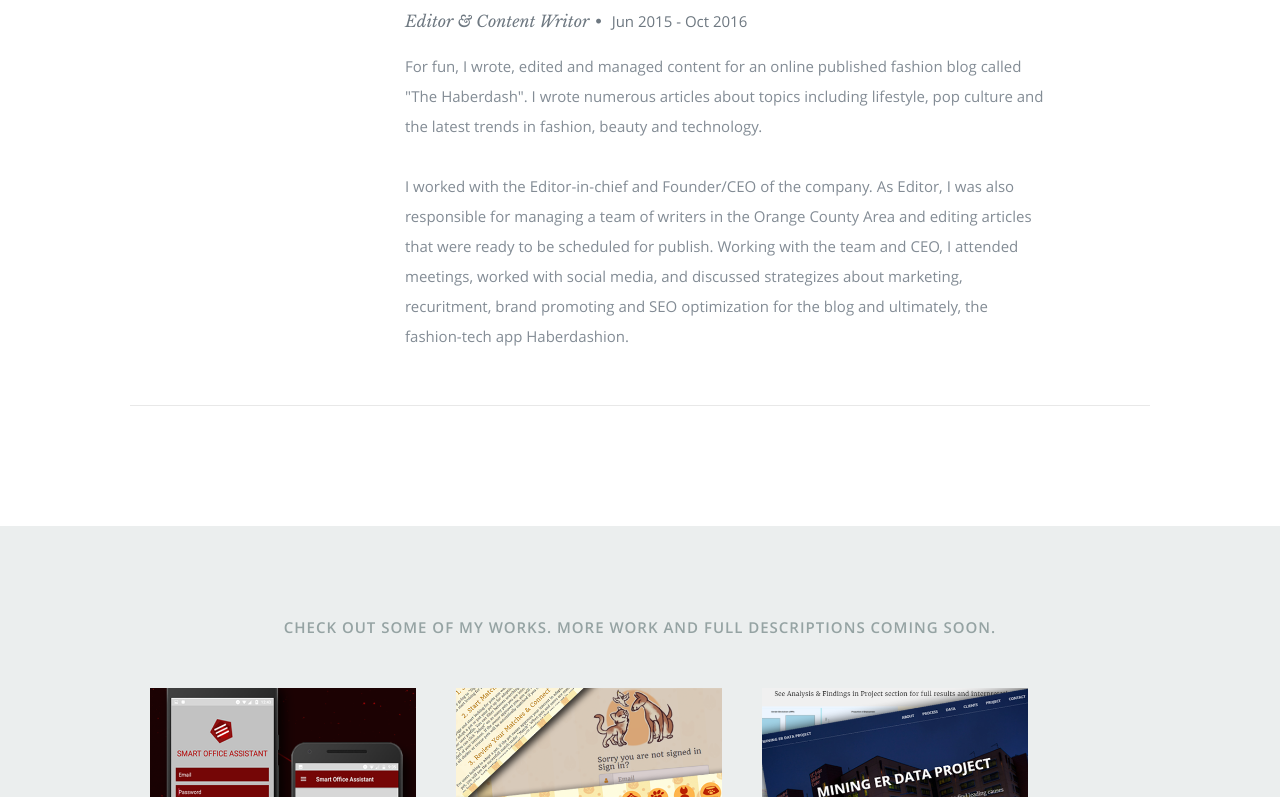
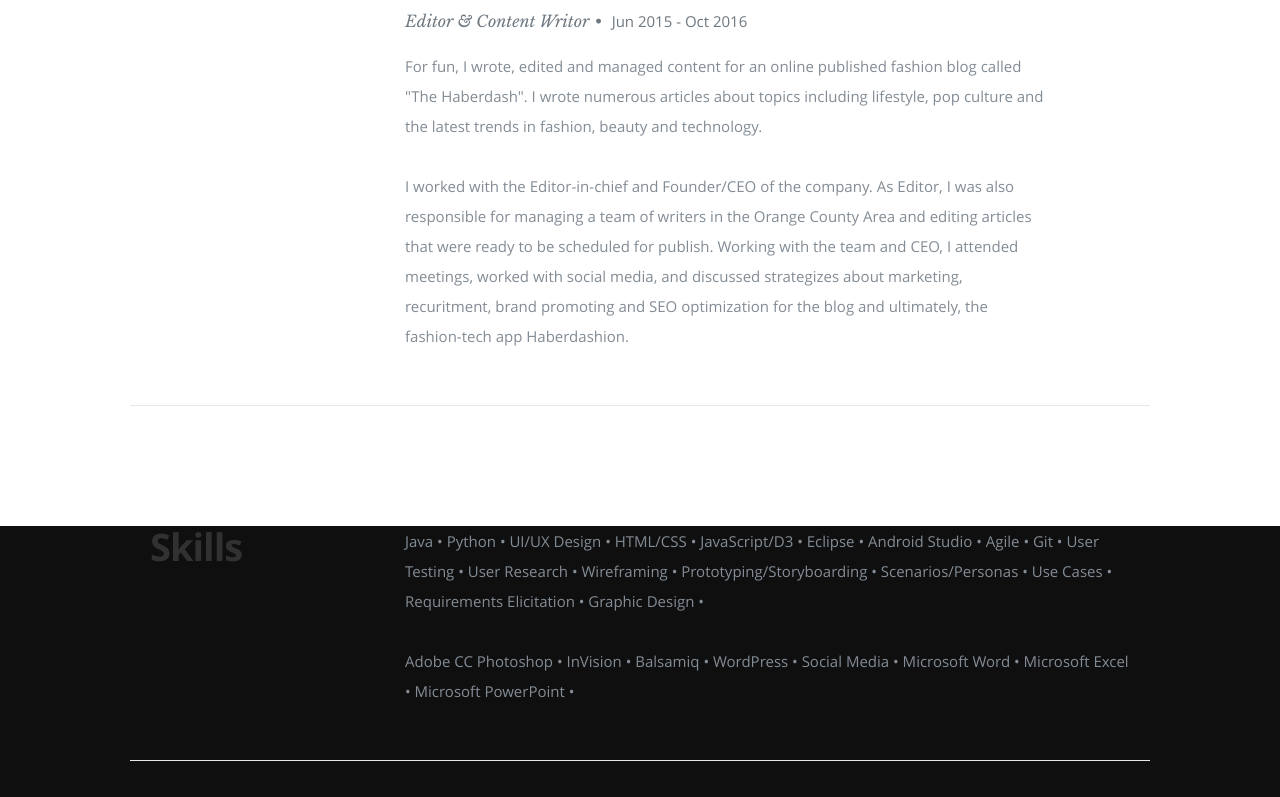
Before and after one commit to btschultze/btschultze.github.io, a plain HTML site: page index.html in a window 1280 px wide. Shown: the part 2003-2800 px from the top of the page. Drawn offline with nearby package versions, Linux system fonts and the light colour scheme.

Commit message:
Updated colors and skill section.

```diff
--- a/inc/css/layout.css
+++ b/inc/css/layout.css
@@ -116,8 +116,9 @@ header .scrolldown a {
    -moz-transition: all .3s ease-in-out;
    -o-transition: all .3s ease-in-out;
    transition: all .3s ease-in-out;
+   transition: all .3s ease-in-out;
 }
-header .scrolldown a:hover { color: #11ABB0; }
+header .scrolldown a:hover { color: #e67930; }
 
 /* primary navigation
 --------------------------------------------------------------------- */
@@ -194,7 +195,7 @@ ul#nav li.current a { color: #F06000; }
 }
 
 #about a, #about a:visited  { color: #fff; }
-#about a:hover, #about a:focus { color: #11ABB0; }
+#about a:hover, #about a:focus { color: #e67930; }
 
 #about h2 {
    font: 22px/30px 'opensans-bold', sans-serif;
@@ -242,7 +243,7 @@ ul#nav li.current a { color: #F06000; }
    overflow: hidden;
 }
 
-#resume a, #resume a:visited  { color: #11ABB0; }
+#resume a, #resume a:visited  { color: #e67930; }
 #resume a:hover, #resume a:focus { color: #313131; }
 
 #resume h1 {
@@ -251,7 +252,7 @@ ul#nav li.current a { color: #F06000; }
    letter-spacing: 1px;
 }
 #resume h1 span {
-   border-bottom: 3px solid #11ABB0;
+   border-bottom: 3px solid #e67930;
    padding-bottom: 6px;
 }
 #resume h3 {
@@ -284,6 +285,27 @@ ul#nav li.current a { color: #F06000; }
 /*----------------------------------------------*/
 /*	Skill Bars
 /*----------------------------------------------*/
+
+#skills {
+  background: #181818;
+   padding-top: 90px;
+   padding-bottom: 72px;
+   overflow: hidden;
+    color: #cecece;
+}
+
+#skills h1 {
+   font: 30px 'opensans-bold', sans-serif;
+   text-transform: uppercase;
+   letter-spacing: 1px;
+    color:#cecece;
+
+}
+#skills h1 span {
+   border-bottom: 3px solid #e67930;
+   padding-bottom: 6px;
+    color:white;
+}
 
 .bars {
 	width: 95%;
@@ -416,12 +438,12 @@ ul#nav li.current a { color: #F06000; }
    padding-bottom: 60px;
 }
 #portfolio h1 {
-   font: 15px/24px 'opensans-semibold', sans-serif;
+   font: 18px/27px 'opensans-semibold', sans-serif;
    text-transform: uppercase;
    letter-spacing: 1px;
    text-align: center;
    margin-bottom: 48px;
-   color: #95A3A3;
+   color: #313131;
 }
 
 /* Portfolio Content */
@@ -793,6 +815,8 @@ call-to-action .button {
    padding-bottom: 102px;
    color: #636363;
 }
+
+
 #contact .section-head { margin-bottom: 42px; }
 
 #contact a, #contact a:visited  { color: #11ABB0; }
@@ -825,6 +849,7 @@ call-to-action .button {
 #contact p.lead {
    font: 18px/36px 'opensans-light', sans-serif;
    padding-right: 3%;
+   color: #cecece;
 }
 #contact .header-col { padding-top: 6px; }
 
@@ -1002,4 +1027,4 @@ footer .social-links li:first-child { margin-left: 0; }
    line-height: 60px;
  	border-radius: 100%;
 }
-#go-top a:hover { background-color: #0F9095; }
+#go-top a:hover { background-color: #e67930; }
--- a/index.html
+++ b/index.html
@@ -55,6 +55,8 @@
             <li class="current"><a class="smoothscroll" href="#home">Home</a></li>
             <li><a class="smoothscroll" href="#about">About</a></li>
              <li><a class="smoothscroll" href="#resume">Experience</a></li>
+            <li><a class="smoothscroll" href="#skills">Skills</a></li>
+
             <li><a class="smoothscroll" href="#portfolio">Portfolio</a></li>
             <li><a class="smoothscroll" href="#contact">Contact</a></li>
          </ul> <!-- end #nav -->
@@ -66,11 +68,11 @@
             <h1 class="responsive-headline">Kathy Pang</h1>
              <h3><span>Designer. UI/UX. Software Engineer.</span>
              <h3>Hi! I am a lover of designing and am looking to create and explore more awesome things. Find out more about me and my work below.</h3>
+                 <h4>Currently looking for a full time position in the UI/UX area, but am also interested in exploring other options in the Informatics/Software field.</h4>
 
             <hr />
+<!--
             <ul class="social">
-                <p>Currently looking for a full time position in the UI/UX area, but am also interested in exploring other options in the Informatics/Software field.</p>
-<!--
                <li><a href="#"><i class="fa fa-facebook"></i></a></li>
                <li><a href="#"><i class="fa fa-twitter"></i></a></li>
                <li><a href="#"><i class="fa fa-google-plus"></i></a></li>
@@ -78,8 +80,9 @@
                <li><a href="#"><i class="fa fa-instagram"></i></a></li>
                <li><a href="#"><i class="fa fa-dribbble"></i></a></li>
                <li><a href="#"><i class="fa fa-skype"></i></a></li>
+
+            </ul>
 -->
-            </ul>
          </div>
       </div>
 
@@ -195,7 +198,43 @@
 
    </section> <!-- Resume Section End-->
 
+<!--SKILLS START
+=========================================================-->
+   <section id="skills">
 
+          <div class="row work">
+
+         <div class="three columns header-col">
+            <h1><span>Skills</span></h1>
+         </div>
+
+         <div class="nine columns main-col">
+
+            <div class="row item">
+
+               <div class="twelve columns">
+
+<!--                  <h3>HireRight</h3>-->
+                  <p>
+                    Java • Python • UI/UX Design • HTML/CSS • JavaScript/D3 • Eclipse • Android Studio • Agile • Git • User Testing • User Research • Wireframing • Prototyping/Storyboarding • Scenarios/Personas • Use Cases • Requirements Elicitation • Graphic Design •
+                      <br/></br/>Adobe CC Photoshop • InVision • Balsamiq • WordPress • Social Media • Microsoft Word • Microsoft Excel • Microsoft PowerPoint •
+
+                  </p>
+
+               </div>
+
+            </div> <!-- item end -->
+
+
+         </div> <!-- main-col end -->
+
+      </div> <!-- End Work -->
+
+
+   </section>
+
+<!--SKILLS END
+=========================================================-->
 
    <!-- Portfolio Section
    ================================================== -->
@@ -205,7 +244,7 @@
 
          <div class="twelve columns collapsed">
 
-            <h1>Check Out Some of My Works. More work and full descriptions coming soon.</h1>
+            <h1>More work and full descriptions coming soon.</h1>
 
             <!-- portfolio-wrapper -->
             <div id="portfolio-wrapper" class="bgrid-quarters s-bgrid-thirds cf">
@@ -602,13 +641,18 @@
 
    <!-- Testimonials Section
    ================================================== -->
+
 <!--
    <section id="testimonials">
 
 
 
-   </section>  Testimonials Section End
+
+
+   </section>
 -->
+<!--Testimonials Section End-->
+
 
 
    <!-- Contact Section
@@ -625,7 +669,7 @@
 
             <div class="ten columns">
 
-                  <p class="lead">If you're interested in my work, have any questions, or simply want to contact me feel free to send me an email at <span>pangg.28[at]gmail[dot]com. Ask me if you want to know any of my job references!</span>
+                  <p class="lead">If you're interested in my work, have any questions, or simply want to contact me feel free to send me an email at <span id="email" style="font-weight: bold">pangg.28[at]gmail[dot]com</span>. <br/></br/>Job references can also be provided upon request
                   </p>
 
             </div>
```
